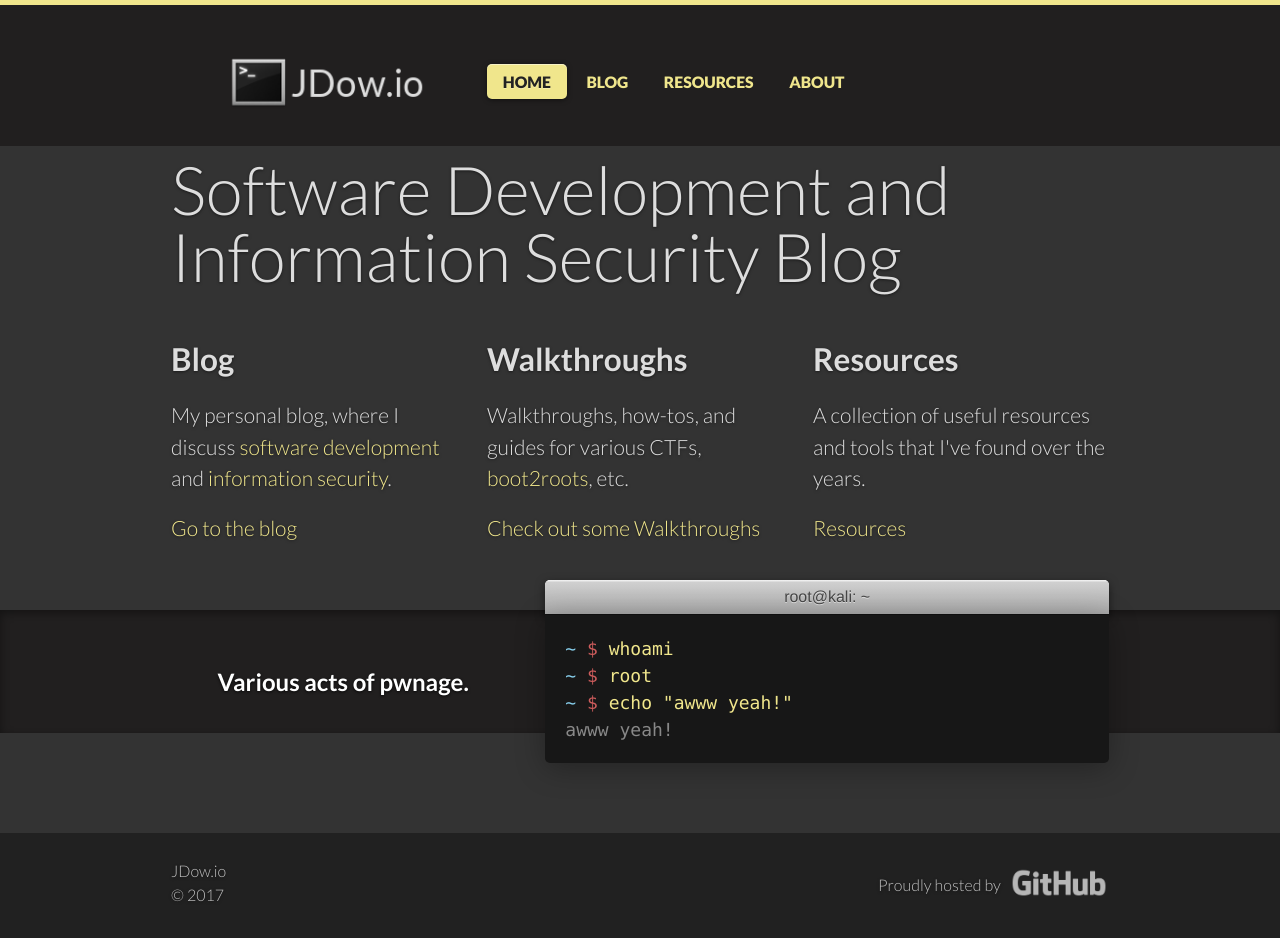
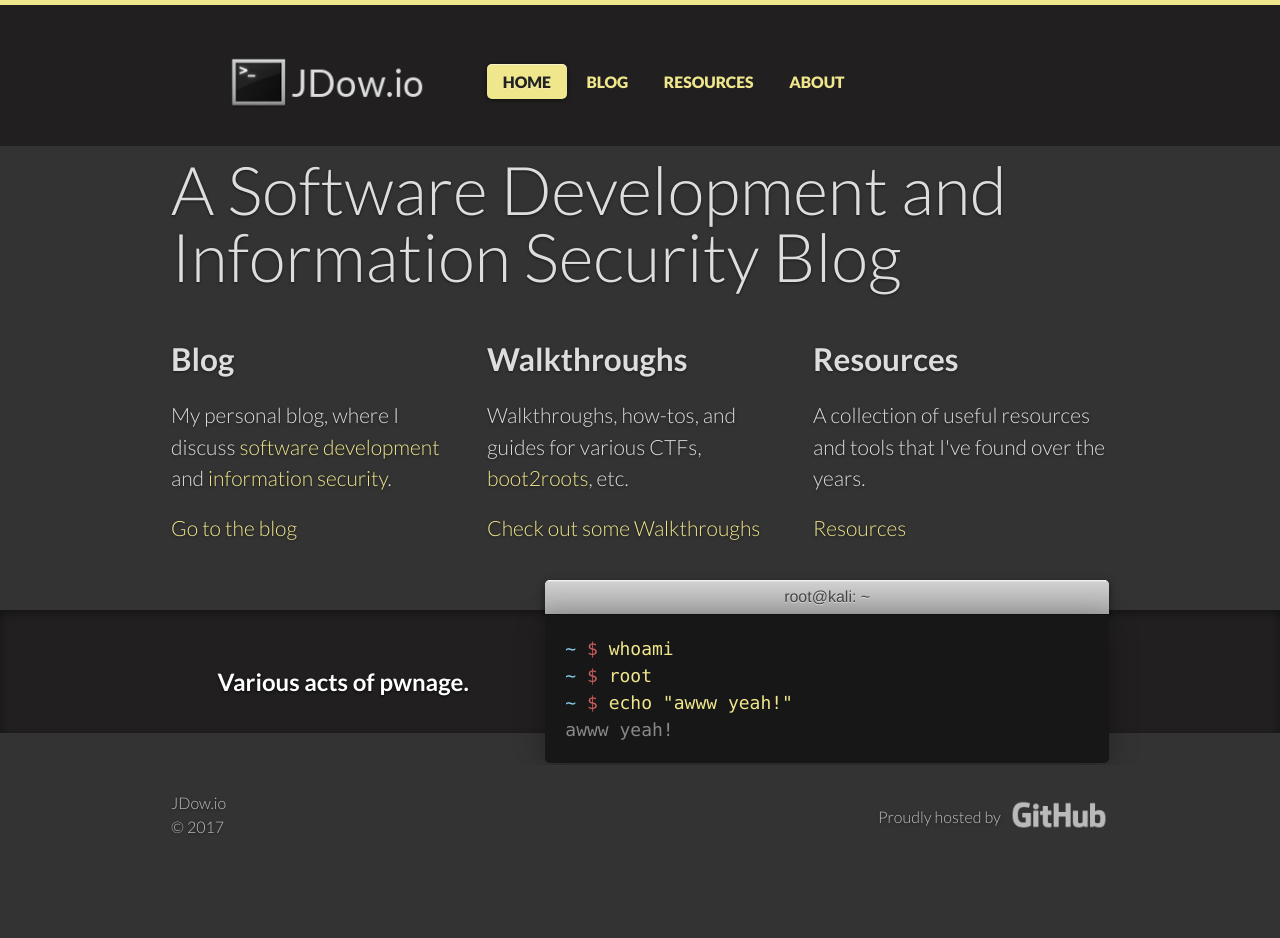
Before and after one commit to crypticterminal/dow-j.github.io, a Jekyll site: the page built from index.html, in a window 1280 px wide. Built offline with Jekyll 4.4.1, drawn with Linux system fonts in a browser that asks for light colours; comment, search, counter and statistics services are not loaded; after the commit the page ends 900 px from its top, so only the background shows below that.

Commit message:
style footer a little bit

```diff
--- a/_sass/_style.scss
+++ b/_sass/_style.scss
@@ -200,11 +200,10 @@ h6:hover .header-link {
 /* Footer */
 
 footer {
-  background-color: #212121;
+  background-color: #333;
   font-size: 16px;
   padding-bottom: 5px;
   color: #c0c0c0;
-  margin-top: 40px;
 
   a {
     color: #fff;
@@ -260,7 +259,7 @@ footer {
 .quickstart {
   background-color: #211f1f;
   color: #fff;
-  margin: 60px 0;
+  margin: 60px 0 32px;
   @include box-shadow(inset 0 3px 10px rgba(0,0,0,.4));
 
   .content { padding: 0; }
--- a/index.html
+++ b/index.html
@@ -6,7 +6,7 @@ overview: true
 <section class="intro">
   <div class="grid">
     <div class="unit whole center-on-mobiles">
-      <p class="first">Software Development and Information Security Blog</p>
+      <p class="first">A Software Development and Information Security Blog</p>
     </div>
   </div>
 </section>
```
